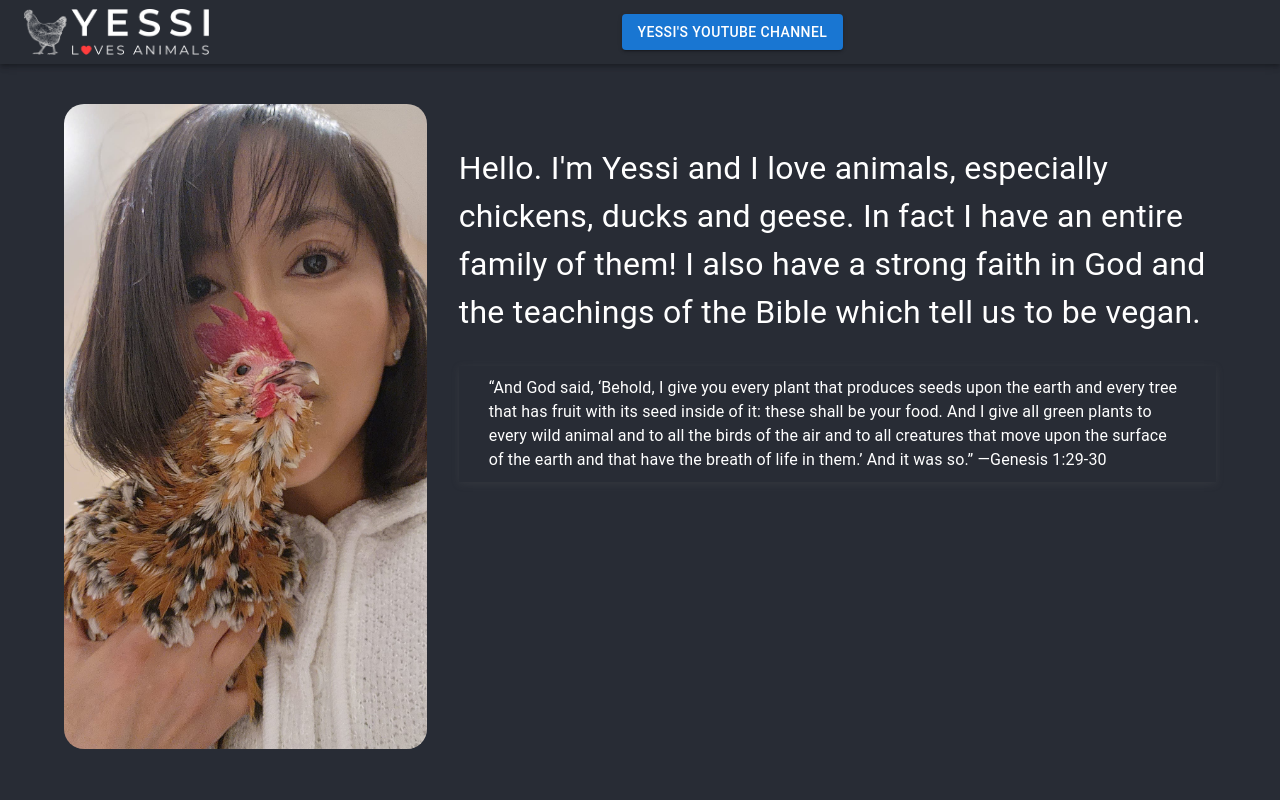
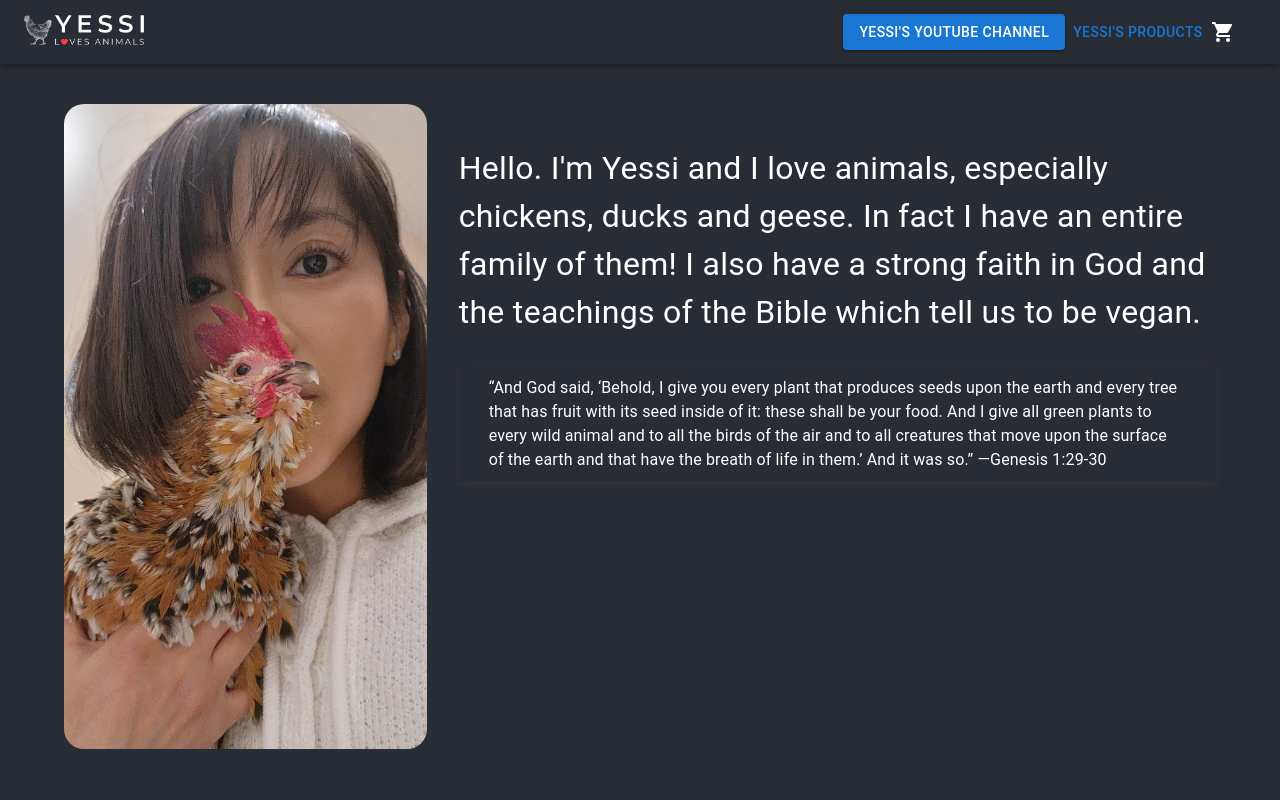
Before and after one commit to ChrisDietrich405/yessi-loves-animals, a Next.js app: page / in a window 1280 px wide. Shown: the top 800 px of the page. Built offline with nearby package versions, Linux system fonts and the light colour scheme.

Commit message:
added cart

```diff
--- a/src/app/components/Navbar/index.js
+++ b/src/app/components/Navbar/index.js
@@ -1,9 +1,13 @@
+//clothes
+
 import * as React from "react";
 import Link from "next/link";
 import AppBar from "@mui/material/AppBar";
 import Box from "@mui/material/Box";
 import Toolbar from "@mui/material/Toolbar";
 import Button from "@mui/material/Button";
+import ShoppingCartIcon from "@mui/icons-material/ShoppingCart";
+
 import styles from "./style.module.css";
 
 export default function ButtonAppBar() {
@@ -11,12 +15,13 @@ export default function ButtonAppBar() {
     <Box>
       <AppBar position="static" sx={{ backgroundColor: "#282c34" }}>
         <Toolbar>
-          <img
-            className={styles.navbar_image}
-            src="../img/yessi-logo-200.png"
-            alt="website logo"
-          />
-          {/* Add a Box to take up space and push the button to the center */}
+          <Link href="/">
+            <img
+              className={styles.navbar_image}
+              src="../img/yessi-logo-200.png"
+              alt="website logo"
+            />
+          </Link>
           <Box sx={{ flexGrow: 1 }} />
           <Link
             href="https://www.youtube.com/@michiveg"
@@ -26,7 +31,6 @@ export default function ButtonAppBar() {
           >
             <Button
               className={styles.navbar_btn}
-
               variant="contained"
               target="_blank"
               rel="noopener noreferrer"
@@ -34,6 +38,16 @@ export default function ButtonAppBar() {
               Yessi's YouTube Channel
             </Button>
           </Link>
+          <Link href="/products">
+            <Button
+              variant="text"
+              className={styles.navbar_btn}
+              sx={{ fontWeight: 500 }}
+            >
+              Yessi's Products
+            </Button>
+          </Link>
+          <ShoppingCartIcon />
           {/* Add another Box with flexGrow to balance the spacing */}
           <Box sx={{ flexGrow: 1 }} />
         </Toolbar>
--- a/src/app/globals.css
+++ b/src/app/globals.css
@@ -38,6 +38,10 @@
   --callout-border-rgb: 172, 175, 176;
   --card-rgb: 180, 185, 188;
   --card-border-rgb: 131, 134, 135;
+}
+
+h1 {
+  color: #000;
 }
 
 @media (prefers-color-scheme: dark) {
@@ -87,7 +91,6 @@ body {
   background-color: #282c35 !important;
 }
 
-
 a {
   color: inherit;
   text-decoration: none;
--- a/src/app/layout.js
+++ b/src/app/layout.js
@@ -1,3 +1,5 @@
+import Navbar from "./components/Navbar";
+import { Box } from "@mui/material";
 import { Inter } from "next/font/google";
 import "./globals.css";
 
@@ -11,7 +13,12 @@ export const metadata = {
 export default function RootLayout({ children }) {
   return (
     <html lang="en">
-      <body className={inter.className}>{children}</body>
+      <body>
+        <Navbar />
+        <Box component="main" minHeight={`calc(100dvh - 355px)`}>
+          {children}
+        </Box>
+      </body>
     </html>
   );
 }
--- a/src/app/page.js
+++ b/src/app/page.js
@@ -6,7 +6,6 @@ import styles from "./page.module.css";
 export default function Home() {
   return (
     <div sx={{ backgroundColor: "#282c34" }}>
-      <Navbar />
       <Container sx={{ margin: "40px" }}>
         <Grid container mt={2} spacing={{ xs: 0, md: 4 }}>
           <Grid item xs={12} md={4} style={{ alignItems: "right" }}>
```
Also changed, not shown: src/app/cart/page.jsx (added, +11 -0 lines), src/app/components/Cart/index.jsx (added, +27 -0 lines), src/app/components/Cart/styles.module.css (added).
